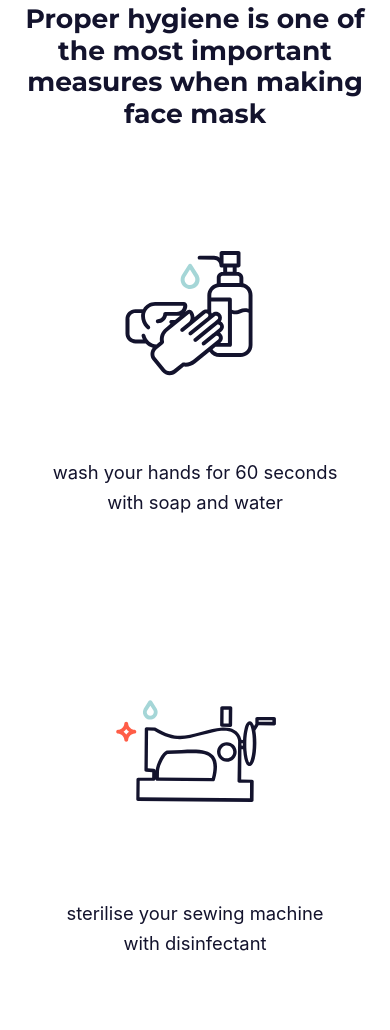
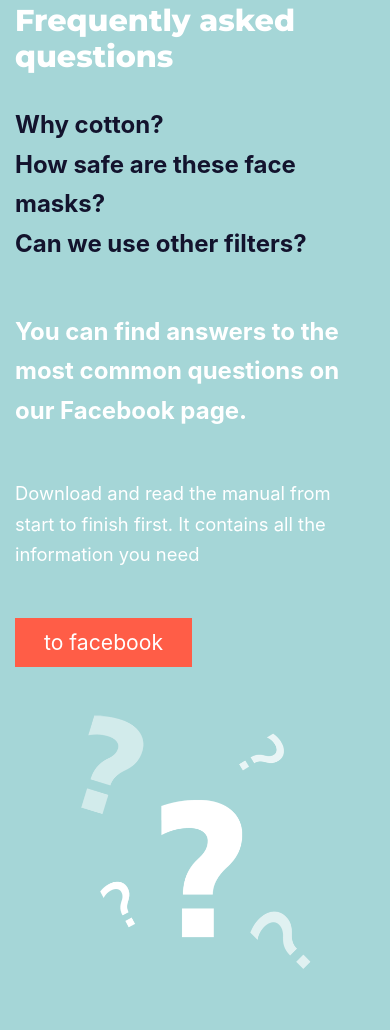
Before and after one commit to MakeInBelgium/naaiactie, a website: page website/html/en/index.html in a window 390 px wide. Shown: the part 7124-8154 px from the top of the page. Drawn offline with Linux system fonts and the light colour scheme.

Commit message:
Revert "Removed the link to our Dutch/French facebook (Not needed in international context)"
This reverts commit b195e14c03957681ab9ed36d4fda99bad30c261b.

```diff
--- a/website/html/en/index.html
+++ b/website/html/en/index.html
@@ -70,6 +70,9 @@
           </li>
           <li class="nav-item">
             <a class="nav-link" href="#wearing">how to wear it</a>
+          </li>
+          <li class="nav-item">
+            <a class="nav-link" href="#faq">FAQ</a>
           </li>
           <li class="nav-item">
             <a class="nav-link" href="#making">make your own</a>
@@ -241,6 +244,33 @@ Face masks are less effective for children. Change their mask regularly.
       </div>
     </div>
   </section>
+  <section id="faq" class="bg-secondary text-white">
+    <div class="container">
+      <div class="row align-items-center justify-content-between">
+        <div class="col-md-6 col-lg-5">
+          <h2 class="h1">Frequently asked questions</h2>
+
+          <ul class="list-unstyled text-dark font-large font-weight-bold">
+            <li>Why cotton?</li>
+            <li>How safe are these face masks?</li>
+            <li>Can we use other filters?</li>
+          </ul>
+          <p class="my-5 font-large font-weight-bold">
+            You can find answers to the most common questions on our Facebook page.
+          </p>
+          <p class="mb-5">Download and read the manual from start to finish first. It contains all the information you need</p>
+          <p class="mt-4">
+            <a class="btn btn-primary btn-lg" href="http://www.facebook.com/handmadewithloveBE" target="_blank" rel="noopener nofollow">to Facebook</a>
+          </p>
+        </div>
+        <div class="col-md-6">
+          <figure>
+            <img src="/assets/img/question.png" alt="Questions" class="img-fluid" width="700" height="637" />
+          </figure>
+        </div>
+      </div>
+    </div>
+  </section>
   <section id="making">
     <div class="container">
       <h2 class="text-center">Proper hygiene is one of the most important measures when making face mask</h2>
```
Also changed, not shown: website/html/en/disclaimer.html (+3 -0 lines).
